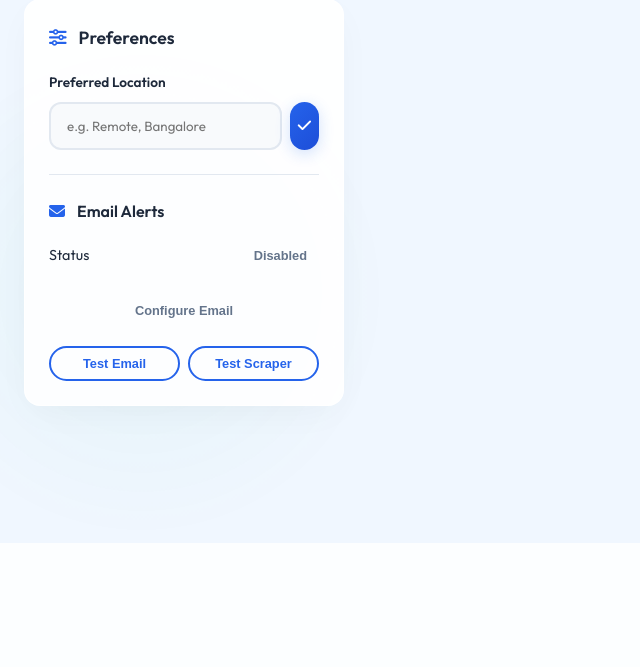
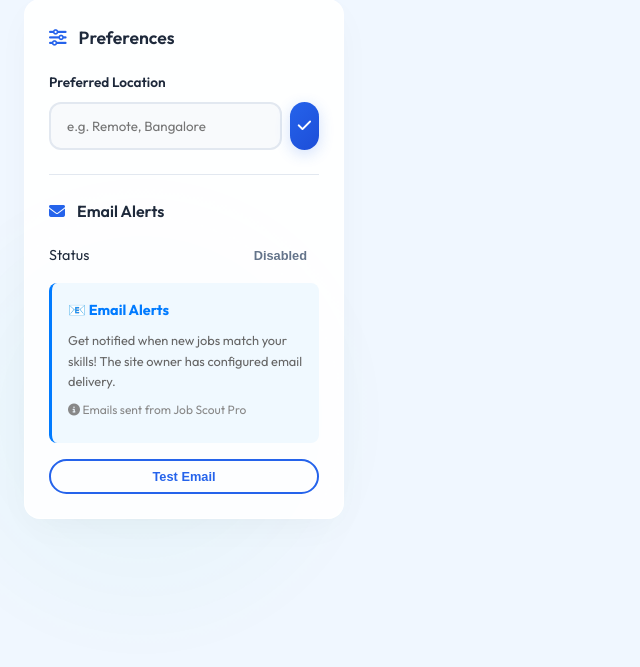
Before and after one commit to priyxnshu07/job-crawler-bot, a Flask app: template templates/index.html in a window 1280 px wide; the page is wider, and only the part inside the window is pictured. Shown: the part 571-1238 px from the top of that part, without its empty margins (0-640 px from the left). Before the commit the page ends 1101 px from the top of that part, so only its background shows below. Run offline with Flask 3, Linux system fonts and the light colour scheme; the template is opened without the code that fills it, so the values that code supplies are empty; some libraries are stand-ins or nearby versions.

Commit message:
Convert to admin-only SendGrid for user-friendly setup

```diff
--- a/app.py
+++ b/app.py
@@ -850,28 +850,18 @@ def test_scrape():
 
 
 # --- Email Alert Functions ---
-def send_job_alert_email(user_email, user_skills, matched_jobs, user_email_config=None):
-    """Send email alert with matching jobs using SendGrid API (bypasses SMTP port blocking)."""
+def send_job_alert_email(user_email, user_skills, matched_jobs):
+    """Send email alert using admin's SendGrid configuration (environment variables)."""
     if not matched_jobs:
         return False
 
-    # Get SendGrid API key from user config or environment
-    sendgrid_api_key = None
-    from_email = None
+    # Get SendGrid credentials from environment (admin-only setup)
+    sendgrid_api_key = os.environ.get('SENDGRID_API_KEY')
+    from_email = os.environ.get('FROM_EMAIL', 'noreply@jobscout.com')
 
-    if user_email_config:
-        # User has their own SendGrid config
-        sendgrid_api_key = user_email_config.get('sendgrid_api_key')
-        from_email = user_email_config.get('from_email')
-
-    # Fallback to environment variables
+    # Check if admin has configured SendGrid
     if not sendgrid_api_key:
-        sendgrid_api_key = os.environ.get('SENDGRID_API_KEY')
-        from_email = os.environ.get('FROM_EMAIL', 'noreply@jobscout.com')
-
-    # Check if SendGrid is configured
-    if not sendgrid_api_key:
-        print(f"⚠ SendGrid not configured for {user_email}. Skipping email send.")
+        print(f"⚠ SendGrid not configured by admin. Set SENDGRID_API_KEY environment variable.")
         return False
 
     try:
@@ -923,7 +913,7 @@ def send_job_alert_email(user_email, user_skills, matched_jobs, user_email_confi
     except Exception as e:
         error_msg = str(e)
         if "API key" in error_msg or "authorization" in error_msg.lower():
-            print(f"⚠ SendGrid API key invalid for {user_email}. Please check settings.")
+            print(f"⚠ SendGrid API key invalid. Admin should check SENDGRID_API_KEY environment variable.")
         else:
             print(f"⚠ Email send failed for {user_email}: {error_msg[:80]}")
         return False
@@ -947,95 +937,22 @@ def toggle_email_alerts():
     flash(f'Email alerts {"enabled" if new_status else "disabled"}!', 'success')
     return jsonify({'success': True, 'enabled': new_status})
 
-@app.route('/email-settings')
-@login_required
-def email_settings():
-    """Show email configuration page."""
-    conn = get_db_connection()
-    cursor = conn.cursor(cursor_factory=psycopg2.extras.DictCursor)
-    cursor.execute("SELECT sendgrid_api_key, from_email FROM users WHERE id = %s", (current_user.id,))
-    user_data = cursor.fetchone()
-    cursor.close()
-    conn.close()
-
-    has_config = user_data and user_data.get('sendgrid_api_key')
-
-    return render_template('email_settings.html',
-                         has_config=has_config,
-                         sendgrid_api_key=user_data.get('sendgrid_api_key', '') if user_data else '',
-                         from_email=user_data.get('from_email', '') if user_data else '')
-
-@app.route('/save-email-settings', methods=['POST'])
-@login_required
-def save_email_settings():
-    """Save user's SendGrid email configuration."""
-    try:
-        sendgrid_api_key = request.form.get('sendgrid_api_key', '').strip()
-        from_email = request.form.get('from_email', '').strip()
-
-        if not from_email:
-            return jsonify({"status": "error", "message": "Sender email address is required"})
-
-        if not sendgrid_api_key:
-            return jsonify({"status": "error", "message": "SendGrid API key is required"})
-
-        conn = get_db_connection()
-        cursor = conn.cursor()
-
-        # Store SendGrid credentials (API key is safe to store as-is, it's not a password)
-        cursor.execute("""
-            UPDATE users
-            SET sendgrid_api_key = %s, from_email = %s
-            WHERE id = %s
-        """, (sendgrid_api_key, from_email, current_user.id))
-
-        conn.commit()
-        cursor.close()
-        conn.close()
-
-        # Reload user to get updated config
-        user_id = current_user.id
-        from flask_login import logout_user, login_user
-        logout_user()
-        user = load_user(user_id)
-        login_user(user)
-
-        return jsonify({"status": "success", "message": "Email settings saved successfully!"})
-    except Exception as e:
-        return jsonify({"status": "error", "message": str(e)})
-
 @app.route('/test-email')
 @login_required
 def test_email():
-    """Send a test email using user's SendGrid configuration."""
-    # Get user's email config
-    conn = get_db_connection()
-    cursor = conn.cursor(cursor_factory=psycopg2.extras.DictCursor)
-    cursor.execute("SELECT sendgrid_api_key, from_email FROM users WHERE id = %s", (current_user.id,))
-    user_data = cursor.fetchone()
-    cursor.close()
-    conn.close()
-
-    if not user_data or not user_data.get('sendgrid_api_key'):
-        return jsonify({"status": "error", "message": "Please configure your SendGrid settings first!"})
-
-    email_config = {
-        'sendgrid_api_key': user_data.get('sendgrid_api_key'),
-        'from_email': user_data.get('from_email')
-    }
-
+    """Send a test email using admin's SendGrid configuration."""
     try:
         # Create a simple test email
         test_jobs = [{'title': 'Test Job', 'company': 'Test Company', 'location': 'Test Location',
                      'apply_link': 'http://127.0.0.1:5001', 'match_score': 100, 'matched_skills': ['Test']}]
 
-        if send_job_alert_email(current_user.email, ['Test'], test_jobs, email_config):
+        if send_job_alert_email(current_user.email, ['Test'], test_jobs):
             return jsonify({"status": "success", "message": "Test email sent! Check your inbox."})
         else:
-            return jsonify({"status": "error", "message": "Failed to send test email. Please check your SendGrid API key."})
+            return jsonify({"status": "error", "message": "Failed to send test email. Admin should check SENDGRID_API_KEY environment variable."})
     except Exception as e:
         print(f"Email test error: {e}")
-        return jsonify({"status": "error", "message": f"Email configuration error: {str(e)[:100]}"})
+        return jsonify({"status": "error", "message": f"Email error: {str(e)[:100]}"})
 
 @app.route('/update-location', methods=['POST'])
 @login_required
--- a/templates/index.html
+++ b/templates/index.html
@@ -100,56 +100,21 @@
           </button>
         </div>
 
-        <!-- Email Config Form -->
-        <form id="emailConfigForm"
-          style="display: none; background: var(--secondary); padding: 1rem; border-radius: 8px; border: 1px solid #e2e8f0;">
+        <!-- Email Alerts Info (Admin-Managed) -->
+        <div
+          style="background: #f0f9ff; padding: 1rem; border-radius: 8px; border-left: 3px solid #007bff; margin-top: 1rem;">
+          <h4 style="margin: 0 0 0.5rem 0; color: #007bff; font-size: 0.9rem;">📧 Email Alerts</h4>
+          <p style="margin: 0.5rem 0; font-size: 0.8rem; color: #666;">
+            Get notified when new jobs match your skills! The site owner has configured email delivery.
+          </p>
+          <p style="margin: 0.5rem 0; font-size: 0.75rem; color: #888;">
+            <i class="fa-solid fa-circle-info"></i> Emails sent from Job Scout Pro
+          </p>
+        </div>
 
-          <div
-            style="margin-bottom: 1rem; font-size: 0.8rem; color: var(--text-muted); background: #fff; padding: 0.75rem; border-radius: 6px; border-left: 3px solid var(--warning);">
-            <strong><i class="fa-solid fa-circle-info"></i> How to get App Password:</strong>
-            <h3 style="color: #28a745; margin-bottom: 10px;">📧 SendGrid Setup (Works on All Platforms!)</h3>
-            <ol style="font-size: 0.75rem; margin-bottom: 10px; line-height: 1.6;">
-              <li>Sign up for free at <a href="https://sendgrid.com/free" target="_blank"
-                  style="color: #007bff;">SendGrid.com</a> (100 emails/day free)</li>
-              <li>Verify your sender email address</li>
-              <li>Create an API key (Settings → API Keys)</li>
-              <li>Paste the API key below</li>
-            </ol>
-            <div class="alert alert-info py-2"
-              style="font-size: 0.8rem; margin-bottom: 10px; background-color: #e3f2fd; color: #0d47a1; padding: 8px; border-radius: 4px;">
-              <i class="fa-solid fa-circle-info"></i> <strong>Why SendGrid?</strong> Render blocks Gmail SMTP ports.
-              SendGrid uses HTTP, which always works!
-            </div>
-          </div>
-          <div class="form-group">
-            <label style="font-size: 0.75rem; font-weight: 600; margin-bottom: 0.25rem; display: block;">Verified Sender
-              Email</label>
-            <input type="email" id="fromEmail" class="input-field" placeholder="your-email@example.com"
-              style="font-size: 0.8rem; padding: 0.5rem;">
-            <div style="font-size: 0.7rem; color: #666; margin-top: 4px;">This email must be verified in SendGrid.</div>
-          </div>
-          <div class="form-group">
-            <div class="input-group" style="display: flex; align-items: center;">
-              <input type="password" id="sendgridApiKey" class="input-field" placeholder="SendGrid API Key"
-                style="font-size: 0.8rem; padding: 0.5rem; flex: 1;">
-              <button type="button" id="toggleApiKey"
-                style="background: none; border: none; padding: 0.5rem; cursor: pointer; color: #666;">
-                <i class="fa-solid fa-eye"></i>
-              </button>
-            </div>
-            <div style="font-size: 0.7rem; color: #666; margin-top: 4px;">Starts with "SG." - Keep it secret!</div>
-          </div>>
-          <button type="button" id="saveEmailConfig" class="btn btn-primary"
-            style="width: 100%; font-size: 0.8rem;">Save Config</button>
-        </form>
-        <button id="showEmailConfig" class="btn btn-ghost"
-          style="width: 100%; font-size: 0.8rem; margin-top: 0.5rem;">Configure Email</button>
-
-        <div style="display: grid; grid-template-columns: 1fr 1fr; gap: 0.5rem; margin-top: 1rem;">
-          <button id="testEmailBtn" class="btn btn-outline" style="font-size: 0.8rem; padding: 0.5rem;">Test
-            Email</button>
-          <button id="testScrapeBtn" class="btn btn-outline" style="font-size: 0.8rem; padding: 0.5rem;">Test
-            Scraper</button>
+        <div style="margin-top: 1rem;">
+          <button id="testEmailBtn" class="btn btn-outline"
+            style="font-size: 0.8rem; padding: 0.5rem; width: 100%;">Test Email</button>
         </div>
       </div>
     </aside>
```
